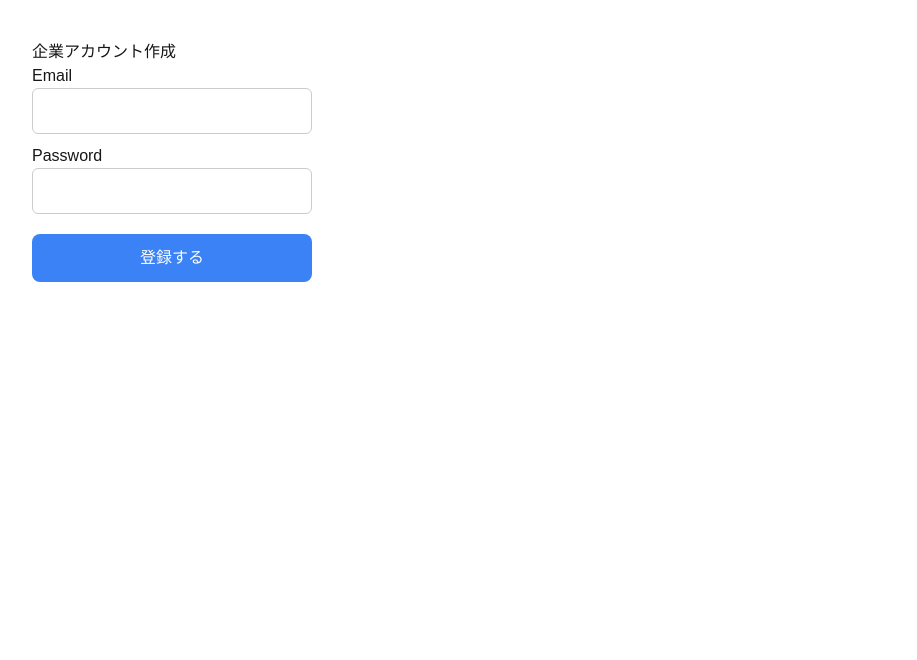
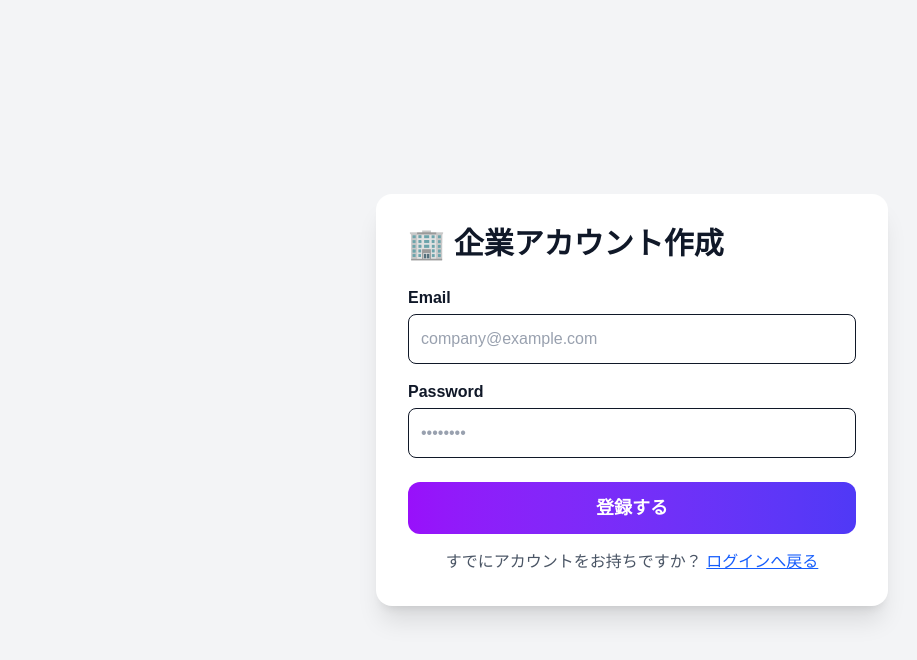
Before and after one commit to HyunandLee/meetPay, a Next.js app in the folder frontend/: page /company/register in a window 1280 px wide. Shown: the top 660 px of the page, without its empty margins (8-925 px from the left). Built offline with nearby package versions, Linux system fonts and the light colour scheme; no server answers; what wagmi would draw is missing.

Commit message:
improve company auth and profile pages

```diff
--- a/frontend/app/company/login/page.tsx
+++ b/frontend/app/company/login/page.tsx
@@ -1,14 +1,18 @@
 "use client";
 
 import { useState } from "react";
+import { useRouter } from "next/navigation";
 import { supabase } from "../../../lib/supabaseClient";
 
 export default function CompanyLoginPage() {
+  const router = useRouter();
   const [email, setEmail] = useState("");
   const [password, setPassword] = useState("");
   const [errorMsg, setErrorMsg] = useState("");
 
   async function login() {
+    setErrorMsg("");
+
     const { data, error } = await supabase.auth.signInWithPassword({
       email,
       password,
@@ -20,65 +24,50 @@ export default function CompanyLoginPage() {
     }
 
     // ログイン成功 → ダッシュボードへ
-    window.location.href = "/company/dashboard";
+    router.push("/company/dashboard");
   }
 
   return (
-    <main style={{ padding: 40, maxWidth: 360 }}>
-      <h1>企業ログイン</h1>
+    <main className="min-h-screen bg-gray-100 p-6 flex items-center justify-center">
+      <div className="bg-white w-full max-w-lg p-8 rounded-2xl shadow-xl">
+        <h1 className="text-3xl font-bold text-gray-900 mb-6 flex items-center gap-2">
+          🏢 企業ログイン
+        </h1>
 
-      <label>Email</label>
+        <label className="font-semibold block text-gray-900">Email</label>
         <input
           type="email"
           value={email}
           onChange={(e) => setEmail(e.target.value)}
-        style={{
-          width: "100%",
-          padding: 10,
-          marginBottom: 10,
-          border: "1px solid #ccc",
-          borderRadius: 6,
-        }}
+          className="w-full p-3 border rounded-xl bg-white text-gray-900 placeholder-gray-400 mb-4"
         />
 
-      <label>Password</label>
+        <label className="font-semibold block text-gray-900">Password</label>
         <input
           type="password"
           value={password}
           onChange={(e) => setPassword(e.target.value)}
-        style={{
-          width: "100%",
-          padding: 10,
-          marginBottom: 10,
-          border: "1px solid #ccc",
-          borderRadius: 6,
-        }}
+          className="w-full p-3 border rounded-xl bg-white text-gray-900 placeholder-gray-400 mb-6"
         />
 
-      {errorMsg && <p style={{ color: "red" }}>{errorMsg}</p>}
+        {errorMsg && (
+          <p className="text-red-500 text-sm mb-4">{errorMsg}</p>
+        )}
 
         <button
           onClick={login}
-        style={{
-          width: "100%",
-          padding: 12,
-          backgroundColor: "#3b82f6",
-          color: "white",
-          border: "none",
-          borderRadius: 8,
-          cursor: "pointer",
-          marginTop: 10,
-        }}
+          className="w-full py-3 bg-gradient-to-r from-purple-600 to-indigo-600 text-white rounded-xl text-lg font-semibold hover:opacity-90 transition"
         >
           ログイン
         </button>
 
-      <p style={{ marginTop: 20 }}>
+        <p className="text-center text-gray-600 mt-4">
           アカウントがありませんか？{" "}
-        <a href="/company/register" style={{ color: "#3b82f6" }}>
+          <a href="/company/register" className="text-blue-600 underline">
             新規作成
           </a>
         </p>
+      </div>
     </main>
   );
 }
--- a/frontend/app/company/profile/page.tsx
+++ b/frontend/app/company/profile/page.tsx
@@ -2,7 +2,6 @@
 
 import { useState, useEffect } from "react";
 import { supabase } from "@/utils/supabaseClient";
-import Link from "next/link";
 import BackToDashboard from "@/components/BackToDashboard";
 
 type CompanyProfile = {
--- a/frontend/app/company/register/page.tsx
+++ b/frontend/app/company/register/page.tsx
@@ -1,17 +1,23 @@
 "use client";
 
 import { useState } from "react";
+import { useRouter } from "next/navigation";
 import { supabase } from "../../../lib/supabaseClient";
 
 export default function CompanyRegisterPage() {
+  const router = useRouter();
   const [email, setEmail] = useState("");
   const [password, setPassword] = useState("");
   const [errorMsg, setErrorMsg] = useState("");
 
   async function register() {
-    const { data, error } = await supabase.auth.signUp({
+    setErrorMsg("");
+
+    const { error } = await supabase.auth.signUp({
       email,
       password,
+      // ロールを付与したい場合は metadata を追加することも可能
+      // options: { data: { role: "company" } },
     });
 
     if (error) {
@@ -20,58 +26,56 @@ export default function CompanyRegisterPage() {
     }
 
     alert("登録完了！ログインしてください。");
-    window.location.href = "/company/login";
+    router.push("/company/login");
   }
 
   return (
-    <main style={{ padding: 40, maxWidth: 360 }}>
-      <h1>企業アカウント作成</h1>
+    <main className="min-h-screen bg-gray-100 p-6 flex items-center justify-center">
+      <div className="bg-white w-full max-w-lg p-8 rounded-2xl shadow-xl">
+        <h1 className="text-3xl font-bold text-gray-900 mb-6 flex items-center gap-2">
+          🏢 企業アカウント作成
+        </h1>
 
-      <label>Email</label>
+        <label className="font-semibold block text-gray-900 mb-1">
+          Email
+        </label>
         <input
           type="email"
           value={email}
           onChange={(e) => setEmail(e.target.value)}
-        style={{
-          width: "100%",
-          padding: 10,
-          marginBottom: 10,
-          border: "1px solid #ccc",
-          borderRadius: 6,
-        }}
+          className="w-full p-3 border rounded-lg bg-white text-gray-900 placeholder-gray-400 mb-4"
+          placeholder="company@example.com"
         />
 
-      <label>Password</label>
+        <label className="font-semibold block text-gray-900 mb-1">
+          Password
+        </label>
         <input
           type="password"
           value={password}
           onChange={(e) => setPassword(e.target.value)}
-        style={{
-          width: "100%",
-          padding: 10,
-          marginBottom: 10,
-          border: "1px solid #ccc",
-          borderRadius: 6,
-        }}
+          className="w-full p-3 border rounded-lg bg-white text-gray-900 placeholder-gray-400 mb-6"
+          placeholder="••••••••"
         />
 
-      {errorMsg && <p style={{ color: "red" }}>{errorMsg}</p>}
+        {errorMsg && (
+          <p className="text-red-500 text-sm mb-4">{errorMsg}</p>
+        )}
 
         <button
           onClick={register}
-        style={{
-          width: "100%",
-          padding: 12,
-          backgroundColor: "#3b82f6",
-          color: "white",
-          border: "none",
-          borderRadius: 8,
-          cursor: "pointer",
-          marginTop: 10,
-        }}
+          className="w-full py-3 bg-gradient-to-r from-purple-600 to-indigo-600 text-white rounded-xl text-lg font-semibold hover:opacity-90 transition"
         >
           登録する
         </button>
+
+        <p className="text-center text-gray-600 mt-4">
+          すでにアカウントをお持ちですか？{" "}
+          <a href="/company/login" className="text-blue-600 underline">
+            ログインへ戻る
+          </a>
+        </p>
+      </div>
     </main>
   );
 }
```
Also changed, not shown: frontend/app/company/offer-send/page.tsx (+156 -6 lines). Lines whose indentation alone changed are shown as unchanged.
